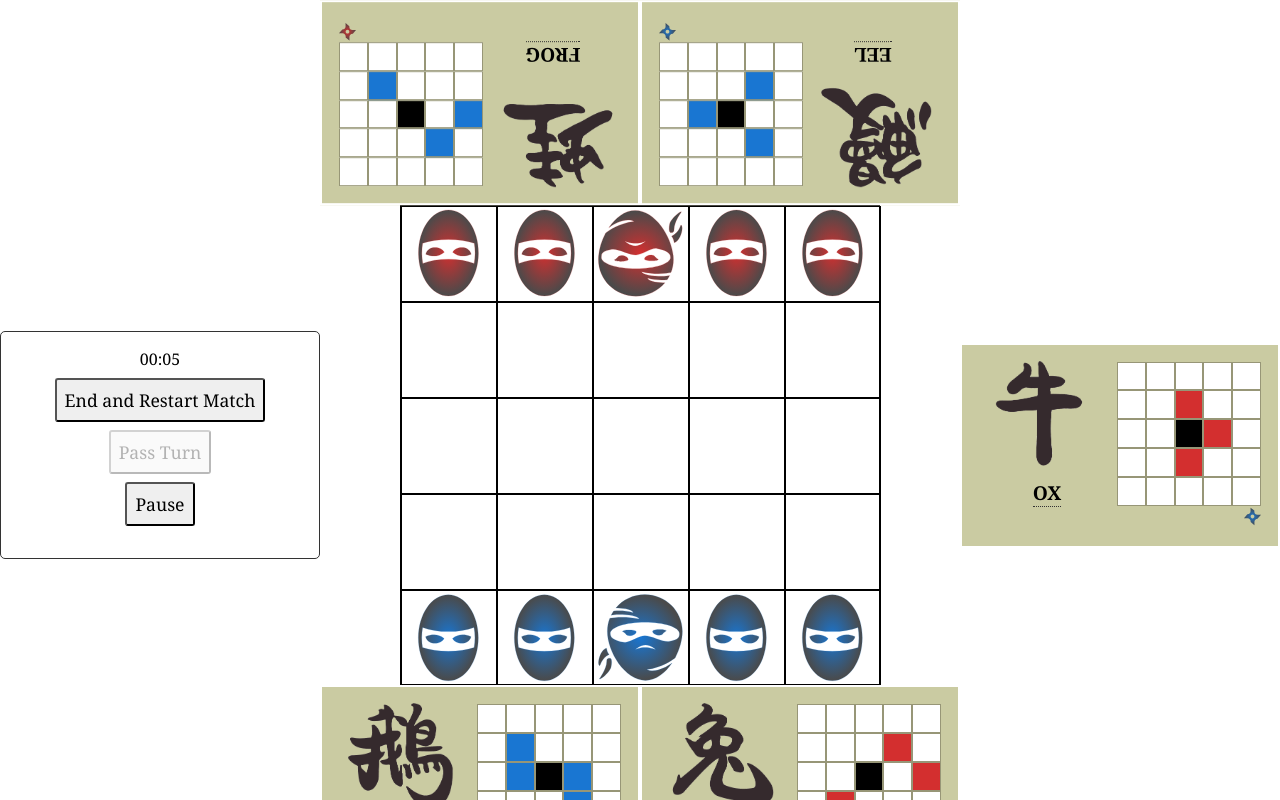
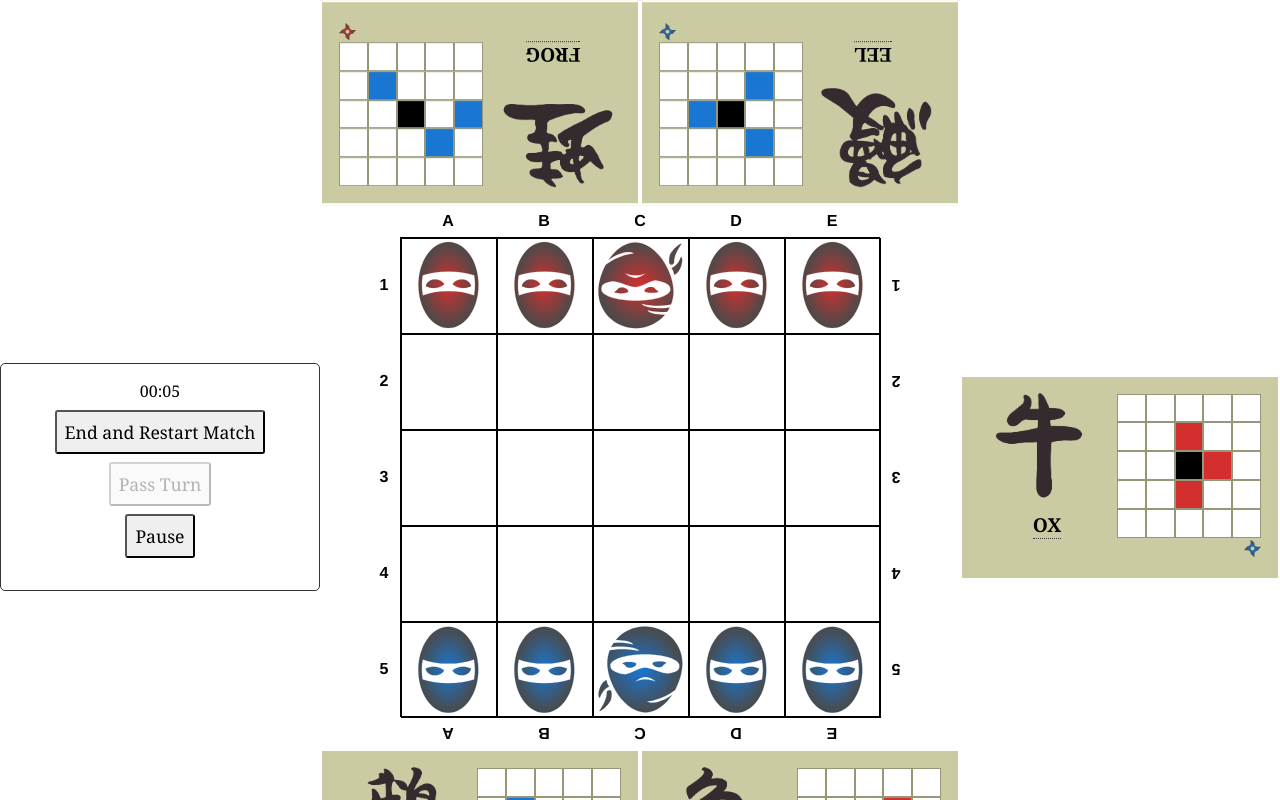
Before and after one commit to jasonpacheco/fauxnitama, a React (Create React App) app: page / in a window 1280 px wide. Shown: the top 800 px of the page. Built offline with nearby package versions, Linux system fonts and the light colour scheme; the HTML template or start-up script is replaced by a standard one.

Commit message:
Added the grid locations to edges of grid

```diff
--- a/src/components/Board/Board.tsx
+++ b/src/components/Board/Board.tsx
@@ -1,6 +1,6 @@
 import React from 'react';
 import Cell from './Cell';
-import { GridWrapper, Grid } from './_BoardStyles';
+import { GridWrapper, Grid, LetterRow, NumberColumn } from './_BoardStyles';
 import {
   CellData,
   Piece,
@@ -44,6 +44,21 @@ const Board: React.FC<BoardProps> = ({
 
   return (
     <GridWrapper>
+      <LetterRow>
+        <span>A</span>
+        <span>B</span>
+        <span>C</span>
+        <span>D</span>
+        <span>E</span>
+      </LetterRow>
+      <div style={{ display: 'flex' }}>
+        <NumberColumn>
+          <span>1</span>
+          <span>2</span>
+          <span>3</span>
+          <span>4</span>
+          <span>5</span>
+        </NumberColumn>
         <Grid>
           {cells.map((cell: CellData) => (
             <Cell
@@ -57,10 +72,26 @@ const Board: React.FC<BoardProps> = ({
                 !!cell.piece && cell.id === clickedPiece?.currentPositionID
               }
               onCellClick={onCellClick}
+              pauseGame={pauseGame}
               renderedCell={cell}
             />
           ))}
         </Grid>
+        <NumberColumn invert>
+          <span>5</span>
+          <span>4</span>
+          <span>3</span>
+          <span>2</span>
+          <span>1</span>
+        </NumberColumn>
+      </div>
+      <LetterRow invert>
+        <span>E</span>
+        <span>D</span>
+        <span>C</span>
+        <span>B</span>
+        <span>A</span>
+      </LetterRow>
     </GridWrapper>
   );
 };
--- a/src/components/Board/Cell.tsx
+++ b/src/components/Board/Cell.tsx
@@ -14,6 +14,7 @@ interface CellProps {
   currentPlayer: 'Blue' | 'Red';
   highlightClickedPiece: boolean;
   onCellClick: (clickedCellID: number) => void;
+  pauseGame: boolean;
   renderedCell: CellData;
 }
 
@@ -22,6 +23,7 @@ const Cell: React.FC<CellProps> = ({
   currentPlayer,
   highlightClickedPiece,
   onCellClick,
+  pauseGame,
   renderedCell,
 }) => {
   const { id: renderedID, piece: renderedPiece } = renderedCell;
@@ -34,12 +36,13 @@ const Cell: React.FC<CellProps> = ({
         ((renderedID === blueTempleID && 'Blue') ||
           (renderedID === redTempleID && 'Red'))
       }
+      isActive={!pauseGame && cellIsValidMove}
       onClick={(): void => onCellClick(renderedID)}
     >
       {renderedPiece && (
         <Piece
           color={renderedPiece.color}
-          isActive={currentPlayer === renderedPiece.color}
+          isActive={!pauseGame && currentPlayer === renderedPiece.color}
           type={renderedPiece.type}
         />
       )}
--- a/src/components/Board/_BoardStyles.ts
+++ b/src/components/Board/_BoardStyles.ts
@@ -6,13 +6,15 @@ import { BOARD_COLS as COLS } from '../../utils/constants';
 
 export const GridWrapper = styled.div`
   margin: 0 auto;
-  width: 30rem;
+  width: 34rem;
 `;
 
 export const Grid = styled.div`
   border: 1px solid #000;
   display: grid;
+  margin: 0 auto;
   height: 30rem;
+  width: 30rem;
   grid-template-columns: repeat(${COLS}, 6rem);
   grid-template-rows: repeat(${COLS}, 6rem);
 `;
@@ -31,8 +33,8 @@ export const CellWrapper = styled.div<CellWrapperStyleProps>`
         : 'background-color: #ffcdd2'
       : ''};
 
-  ${({ highlightValidCell }): string =>
-    highlightValidCell
+  ${({ isActive }): string =>
+    isActive
       ? `&:hover {
     cursor: pointer;
   }`
@@ -45,3 +47,26 @@ export const CellWrapper = styled.div<CellWrapperStyleProps>`
         : `background-image: url(${BlueTempleArch})`
       : ''};
 `;
+
+export const GridLegend = styled.div<{ invert?: boolean }>`
+  display: grid;
+  font-family: Helvetica, Arial, sans-serif;
+  font-weight: 700;
+  & > span {
+    text-align: center;
+    margin: auto;
+  }
+  ${({ invert }): string => (invert ? `transform: rotate(180deg)` : '')};
+`;
+
+export const LetterRow = styled(GridLegend)`
+  grid-template-columns: repeat(${COLS}, 6rem);
+  height: 2rem;
+  width: 30rem;
+  margin: 0 auto;
+`;
+
+export const NumberColumn = styled(GridLegend)`
+  grid-template-rows: repeat(${COLS}, 6rem);
+  width: 2rem;
+`;
--- a/src/interfaces/styles.interface.ts
+++ b/src/interfaces/styles.interface.ts
@@ -10,6 +10,7 @@ export interface CellWrapperStyleProps {
   hasTempleBackground: string | boolean;
   highlightSelectedPiece: boolean;
   highlightValidCell: PlayerColor | boolean | undefined;
+  isActive: boolean;
 }
 
 // Interfaces for Card component(s)
```
Lines whose indentation alone changed are shown as unchanged.
